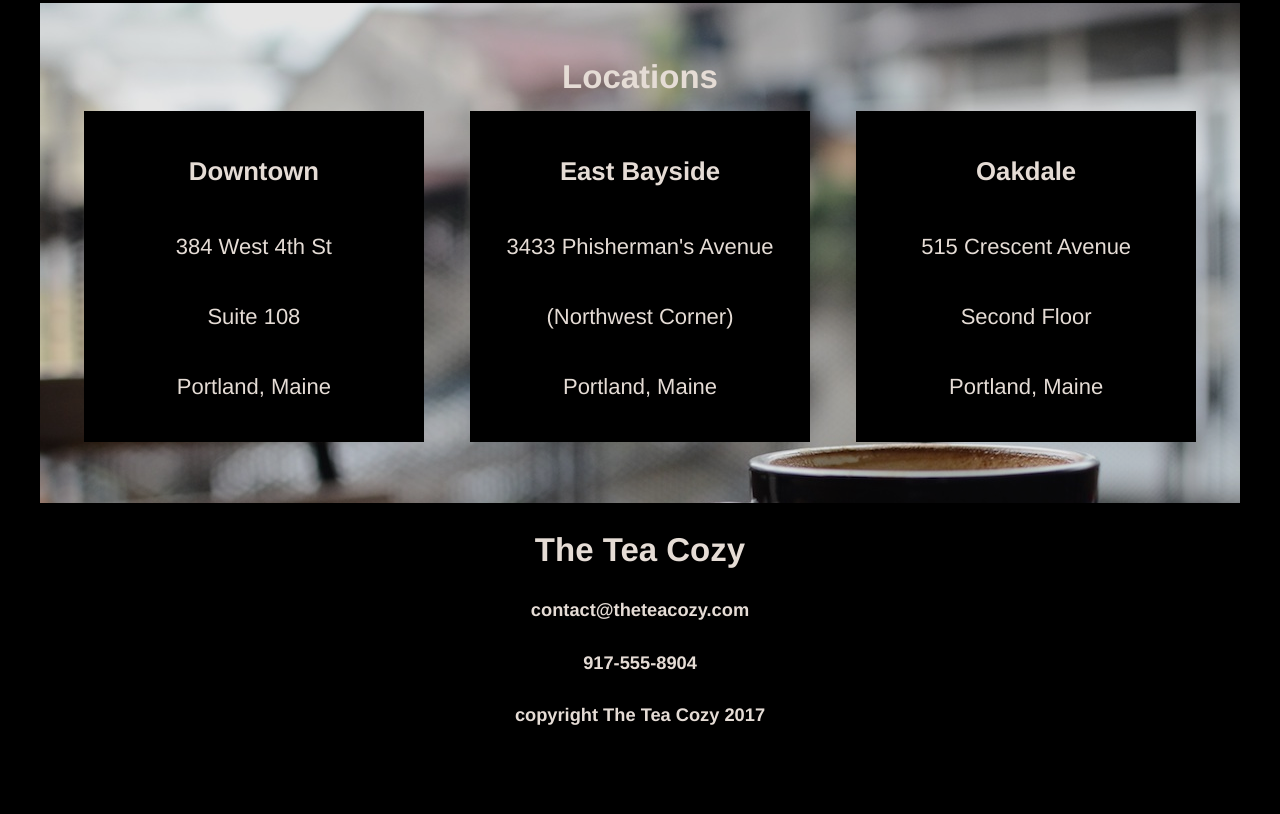
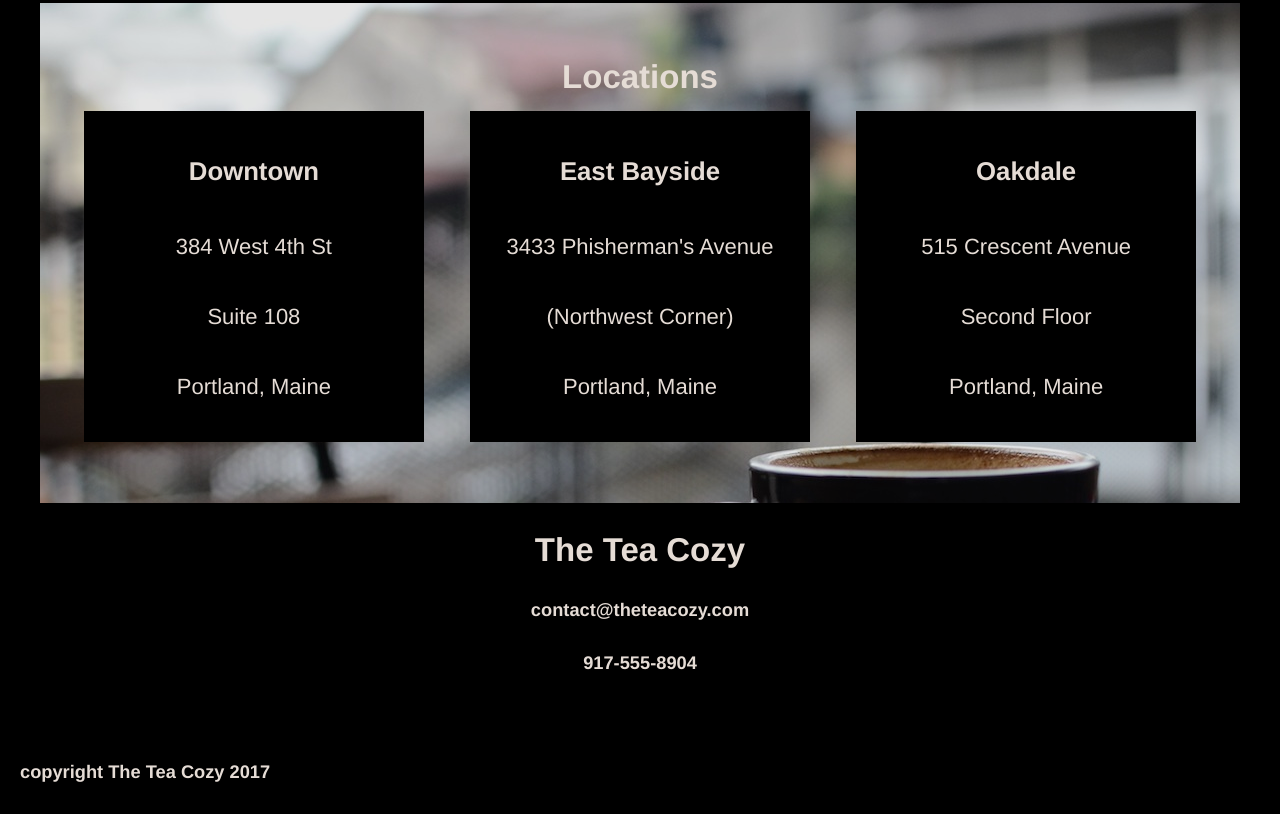
Before and after one commit to DugGitH/prj-rev-bwfs-tea-cozy, a plain HTML site: page Tea Cozy/index.html in a window 1280 px wide. Shown: the part 1628-2442 px from the top of the page. Before the commit the page ends 2385 px from the top, so only its background shows below. Drawn offline with Linux system fonts and the light colour scheme.

Commit message:
Codecademy generated from the project submission page.

```diff
--- a/Tea Cozy/resources/css/style.css
+++ b/Tea Cozy/resources/css/style.css
@@ -143,3 +143,12 @@ nav span {
     margin: 15px 20px;
     opacity: 1;
 }
+
+#contact {
+    height: 200px;
+}
+
+.footer{
+    text-align: left;
+    padding-left: 20px;
+}
```
